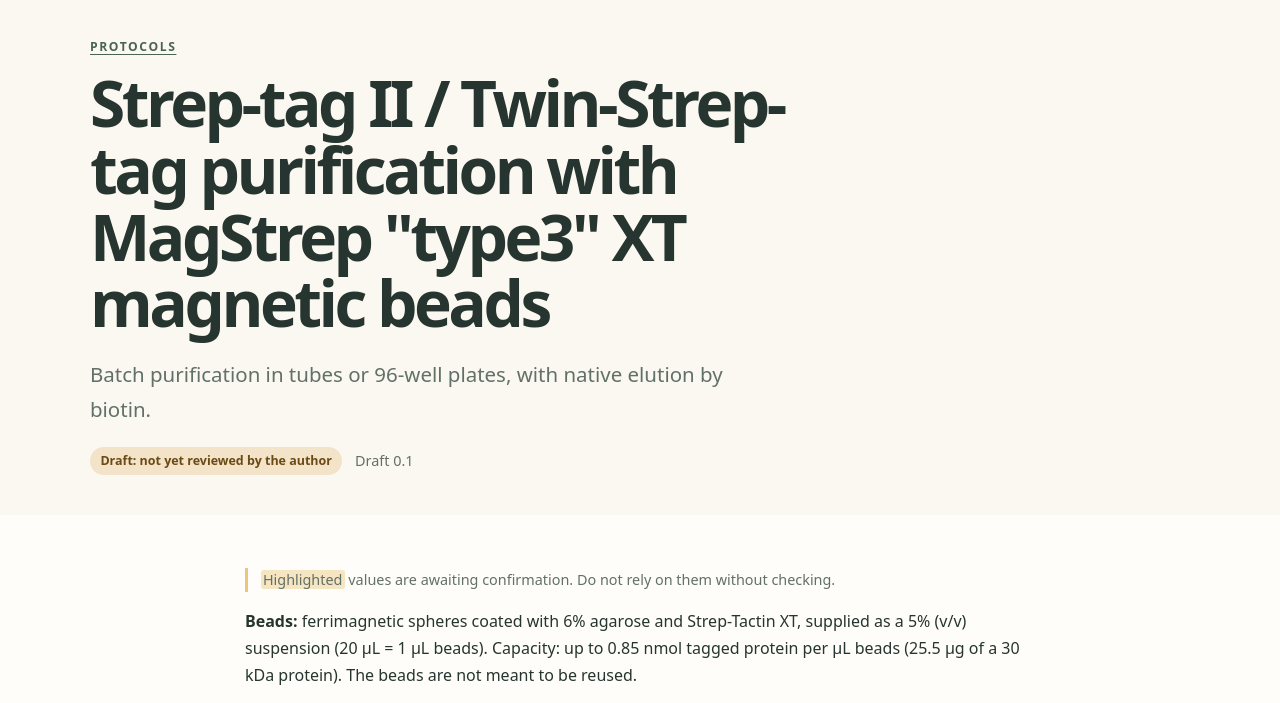
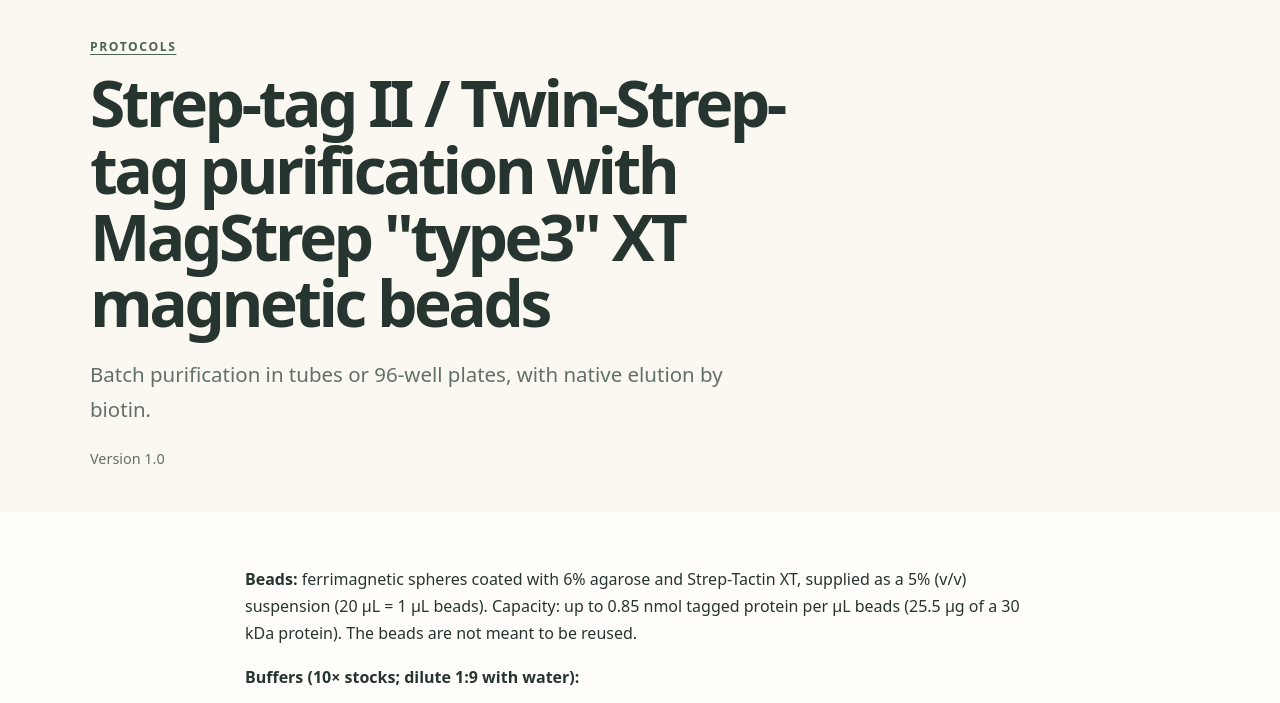
Before and after one commit to jktembiwa/JKTembiwa, a plain HTML site: page protocols/magstrep-xt-bead-purification.html in a window 1280 px wide. Shown: the part 82-785 px from the top of the page. Drawn offline with Linux system fonts and the light colour scheme.

Commit message:
Update protocols

```diff
--- a/protocols/magstrep-xt-bead-purification.html
+++ b/protocols/magstrep-xt-bead-purification.html
@@ -32,10 +32,10 @@
 <div class="eyebrow"><a href="index.html">Protocols</a></div>
 <h1 class="proto-title">Strep-tag II / Twin-Strep-tag purification with MagStrep &quot;type3&quot; XT magnetic beads</h1>
 <p class="lede">Batch purification in tubes or 96-well plates, with native elution by biotin.</p>
-<p class="proto-meta"><span class="status draft">Draft: not yet reviewed by the author</span> <span class="meta">Draft 0.1</span></p>
+<p class="proto-meta"><span class="meta">Version 1.0</span></p>
 </div></section>
 <section class="section"><div class="container prose">
-<p class="tbc-legend"><span class="tbc">Highlighted</span> values are awaiting confirmation. Do not rely on them without checking.</p>
+
 <p><strong>Beads:</strong> ferrimagnetic spheres coated with 6% agarose and Strep-Tactin XT, supplied as a 5% (v/v) suspension (20 µL = 1 µL beads). Capacity: up to 0.85 nmol tagged protein per µL beads (25.5 µg of a 30 kDa protein). The beads are not meant to be reused.</p>
 <p><strong>Buffers (10× stocks; dilute 1:9 with water):</strong></p>
 <ul>
```
Also changed, not shown: protocols/index.html (+1 -1 lines), 1 other file.
